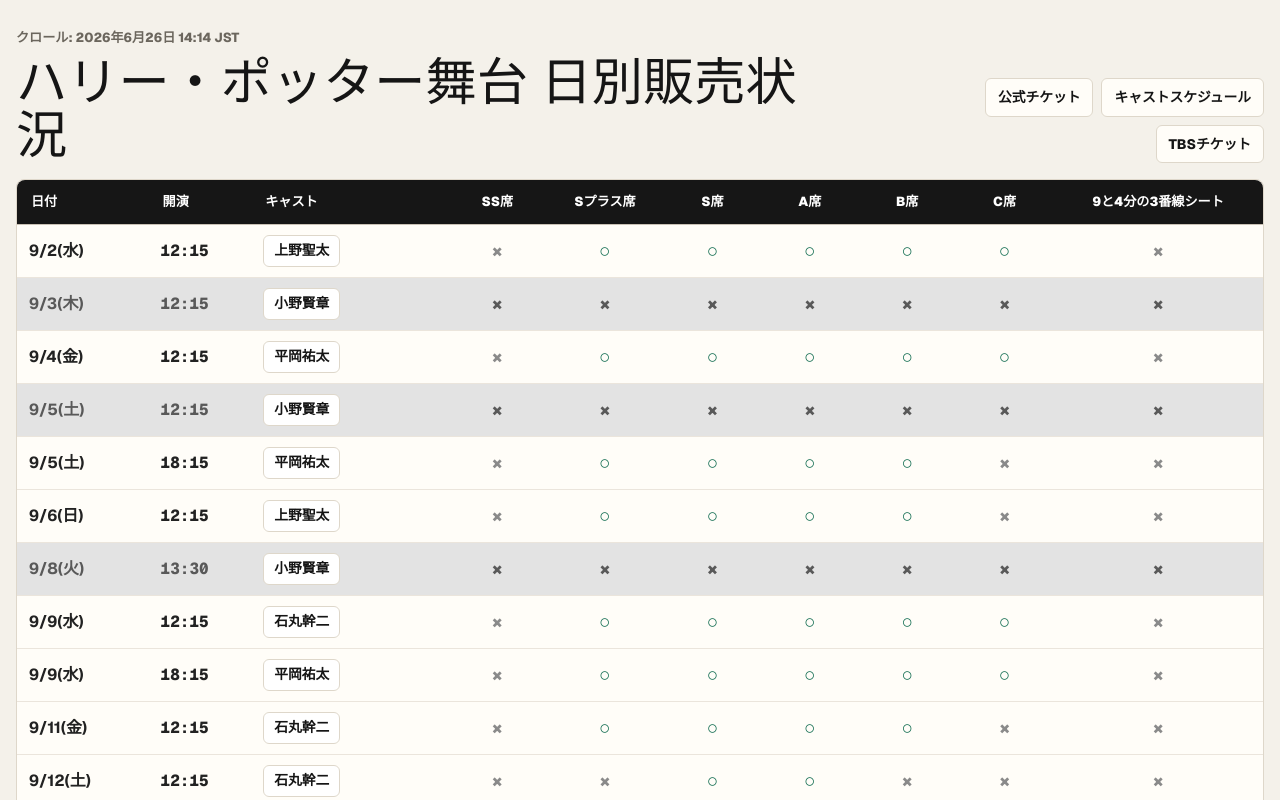
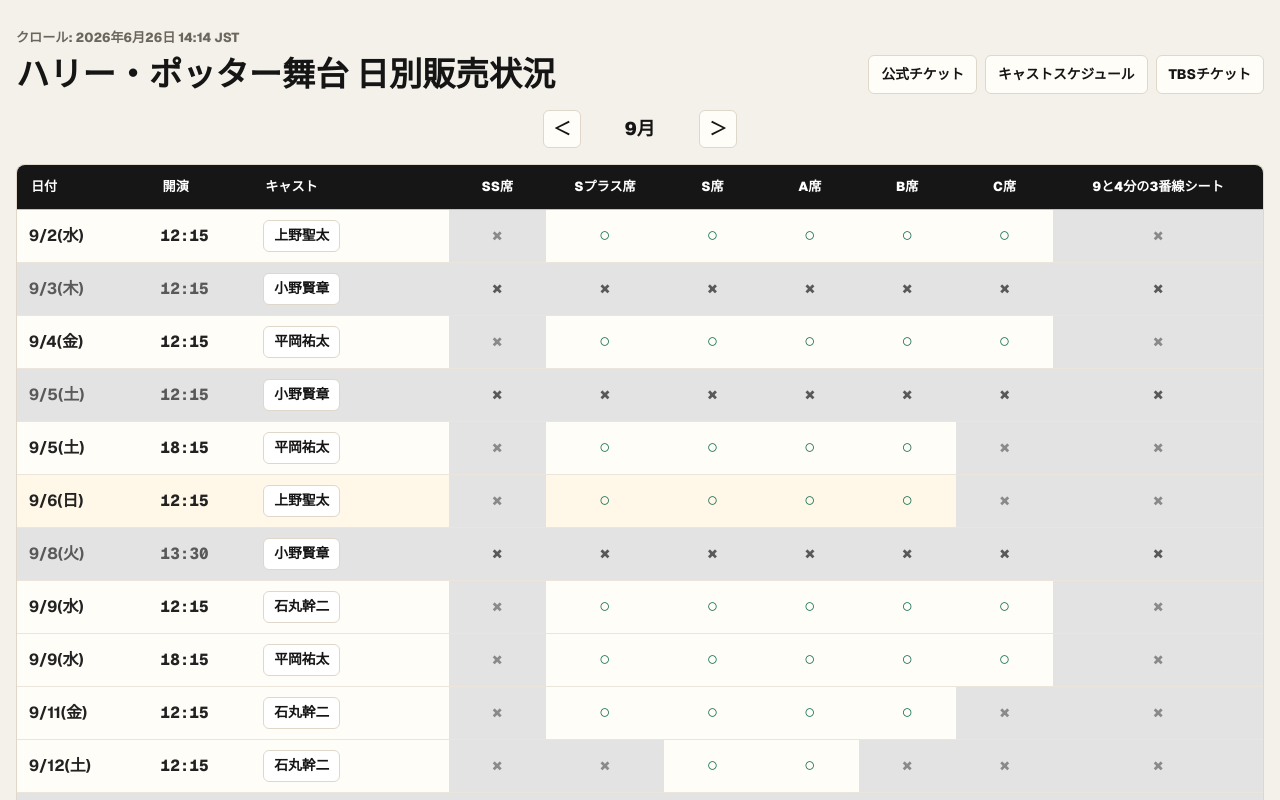
Before and after one commit to tetsuhiroyoneda/hp-stage-guide, a Next.js app: page / in a window 1280 px wide. Shown: the top 800 px of the page. Built offline with nearby package versions, Linux system fonts and the light colour scheme.

Commit message:
月切り替えと表の視認性を改善

```diff
--- a/src/app/globals.css
+++ b/src/app/globals.css
@@ -9,6 +9,7 @@
   --ink: #151515;
   --open: #0f6b4f;
   --sold-bg: #e3e3e3;
+  --weekend-bg: #fff7e7;
   --ng: #8a8a8a;
 }
 
@@ -68,8 +69,9 @@
 
 .simpleHeader h1 {
   margin: 0;
-  font-size: clamp(1.8rem, 4vw, 3.8rem);
-  line-height: 1.05;
+  font-size: clamp(1.35rem, 2.6vw, 2.4rem);
+  font-weight: 900;
+  line-height: 1.15;
   letter-spacing: 0;
 }
 
@@ -89,6 +91,36 @@
   color: var(--ink);
   font-size: 0.86rem;
   font-weight: 800;
+}
+
+.monthSwitcher {
+  display: flex;
+  align-items: center;
+  justify-content: center;
+  gap: 18px;
+  margin: 12px 0 16px;
+}
+
+.monthSwitcher button {
+  display: inline-flex;
+  width: 38px;
+  height: 38px;
+  cursor: pointer;
+  align-items: center;
+  justify-content: center;
+  border: 1px solid var(--line);
+  border-radius: 6px;
+  background: var(--paper);
+  color: var(--ink);
+  font-size: 1.1rem;
+  font-weight: 900;
+}
+
+.monthSwitcher strong {
+  min-width: 82px;
+  text-align: center;
+  font-size: 1.15rem;
+  font-weight: 900;
 }
 
 .tableSection {
@@ -124,6 +156,11 @@
   white-space: nowrap;
 }
 
+.scheduleTable th:first-child {
+  left: 0;
+  z-index: 7;
+}
+
 .scheduleTable th:nth-child(n + 4) {
   text-align: center;
 }
@@ -141,9 +178,30 @@
   color: #595959;
 }
 
+.scheduleTable tr.isWeekend td {
+  background: var(--weekend-bg);
+}
+
+.scheduleTable tr.isWeekend.isSold td {
+  background: var(--sold-bg);
+}
+
 .scheduleTable td:nth-child(1) {
+  position: sticky;
+  left: 0;
+  z-index: 4;
   width: 100px;
+  background: var(--paper);
   white-space: nowrap;
+}
+
+.scheduleTable tr.isWeekend td:nth-child(1) {
+  background: var(--weekend-bg);
+}
+
+.scheduleTable tr.isSold td:nth-child(1),
+.scheduleTable tr.isWeekend.isSold td:nth-child(1) {
+  background: var(--sold-bg);
 }
 
 .scheduleTable td:nth-child(2) {
@@ -228,6 +286,7 @@
 }
 
 .seatMark.ng {
+  background: var(--sold-bg) !important;
   color: var(--ng);
 }
 
--- a/src/app/page.tsx
+++ b/src/app/page.tsx
@@ -1,3 +1,7 @@
+"use client";
+
+import { useState } from "react";
+
 type DailyRow = {
   month: string;
   monthShort: string;
@@ -2531,6 +2535,8 @@
   },
 ];
 
+const months = Array.from(new Set(dailyRows.map((row) => row.month)));
+
 function getOtherCasts(month: string) {
   return otherCastMonths.find((item) => item.month === month)?.casts ?? [];
 }
@@ -2539,7 +2545,18 @@
   return seatAvailability[row.date + "-" + row.time] ?? {};
 }
 
+function isWeekend(date: string) {
+  const day = new Date(`${date}T00:00:00+09:00`).getDay();
+  return day === 0 || day === 6;
+}
+
 export default function Home() {
+  const [selectedMonth, setSelectedMonth] = useState(months[0]);
+  const monthIndex = months.indexOf(selectedMonth);
+  const visibleRows = dailyRows.filter((row) => row.month === selectedMonth);
+  const previousMonth = months[(monthIndex - 1 + months.length) % months.length];
+  const nextMonth = months[(monthIndex + 1) % months.length];
+
   return (
     <main className="pageShell">
       <header className="simpleHeader">
@@ -2556,6 +2573,16 @@
         </nav>
       </header>
 
+      <div className="monthSwitcher" aria-label="月切り替え">
+        <button type="button" onClick={() => setSelectedMonth(previousMonth)} aria-label={`${previousMonth}へ`}>
+          ＜
+        </button>
+        <strong>{selectedMonth.replace("2026年", "")}</strong>
+        <button type="button" onClick={() => setSelectedMonth(nextMonth)} aria-label={`${nextMonth}へ`}>
+          ＞
+        </button>
+      </div>
+
       <section className="tableSection" aria-label="日別販売状況">
         <div className="tableWrap">
           <table className="scheduleTable">
@@ -2570,11 +2597,15 @@
               </tr>
             </thead>
             <tbody>
-              {dailyRows.map((row) => {
+              {visibleRows.map((row) => {
                 const seats = getSeatAvailability(row);
                 const isSoldOut = seatTypes.every((seat) => seats[seat] === false);
+                const rowClassName = [
+                  isSoldOut ? "isSold" : "",
+                  isWeekend(row.date) ? "isWeekend" : "",
+                ].filter(Boolean).join(" ");
                 return (
-                  <tr className={isSoldOut ? "isSold" : undefined} key={row.date + row.time}>
+                  <tr className={rowClassName || undefined} key={row.date + row.time}>
                     <td><strong>{row.dateLabel}</strong></td>
                     <td>{row.time}</td>
                     <td>
```
